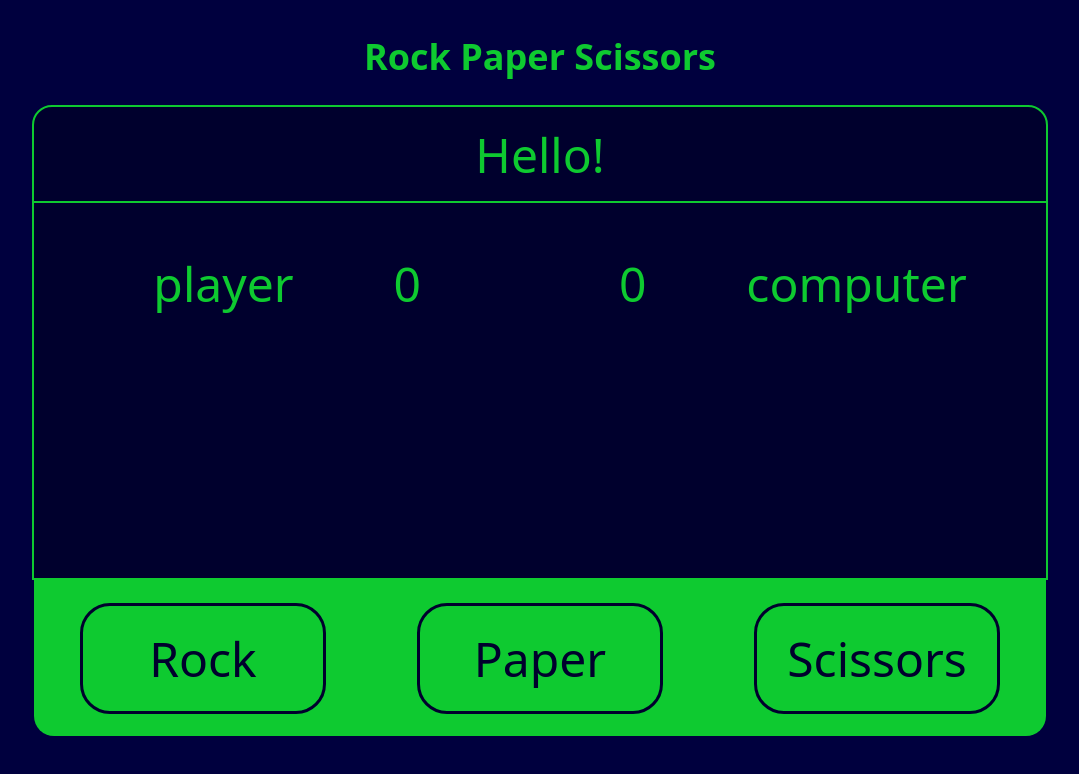
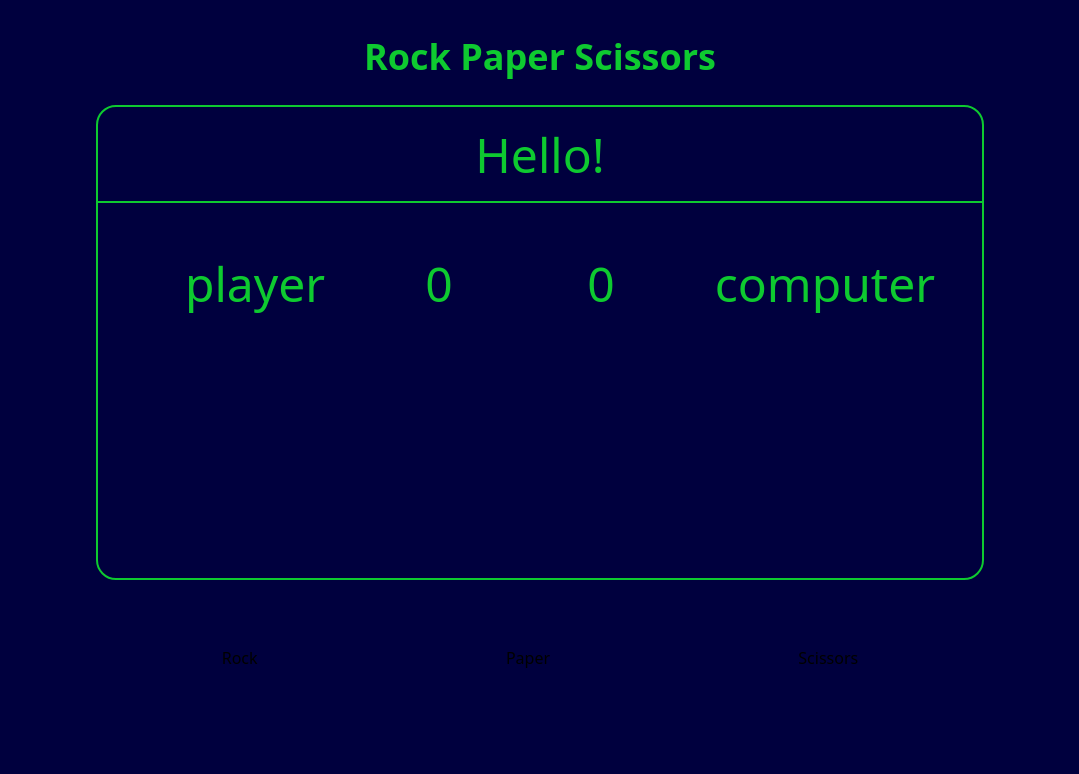
Before and after one commit to hadihaz/Rock-Paper-Scissors, a plain HTML site: page index.html in a window 1280 px wide. Shown: the whole page, without its empty margins (100-1179 px from the left). Drawn offline with Linux system fonts and the light colour scheme.

Commit message:
edit css style

```diff
--- a/style.css
+++ b/style.css
@@ -12,10 +12,11 @@ h1 {
 }
 
 .game {
-    background-color: #00002d;
-    min-width: 80%;
+    /* background-color: #00002d; */
+    background-color: #00003e;
+    min-width: 70%;
     min-height: 60%;
-    border-radius: 20px 20px 0px 0px;
+    border-radius: 20px;
     border: solid 2px #0eca30;
 
 }
@@ -29,7 +30,8 @@ h1 {
     justify-content: center;
     align-items: center;
 }
-.status_text{
+
+.status_text {
     padding: 0;
     margin: 0;
     font-size: 48px;
@@ -48,28 +50,18 @@ h1 {
     align-items: center;
 }
 
-.player {}
 
-.computer {}
 
 .items {
-    background-color: #0eca30;
-    width: 80%;
+    background-color: #00003e;
+    width: 70%;
     height: 20%;
-    border-radius: 0px 0px 20px 20px;
     display: flex;
     justify-content: space-around;
     align-items: center;
 }
-.item{
-    font-size: 48px;
-    color: #00002d;
-    border: solid 3px #00002d;
-    border-radius: 30px;
-    padding: 20px;
-    min-width: 200px;
-    text-align: center;
-}
+
+
 
 .name {
     font-size: 48px;
@@ -88,3 +80,22 @@ h1 {
     justify-content: center;
     gap: 100px;
 }
+
+.choiceImg {
+    border-radius: 100%;
+    max-width: 170px;
+}
+
+.img {
+    border-radius: 100%;
+    max-width: 100px;
+}
+
+.playAgain {
+    color: #0eca30;
+    font-size: 36px;
+    border: solid 2px #0eca30;
+    border-radius: 20px;
+    padding: 25px;
+    display: none;
+}
```
